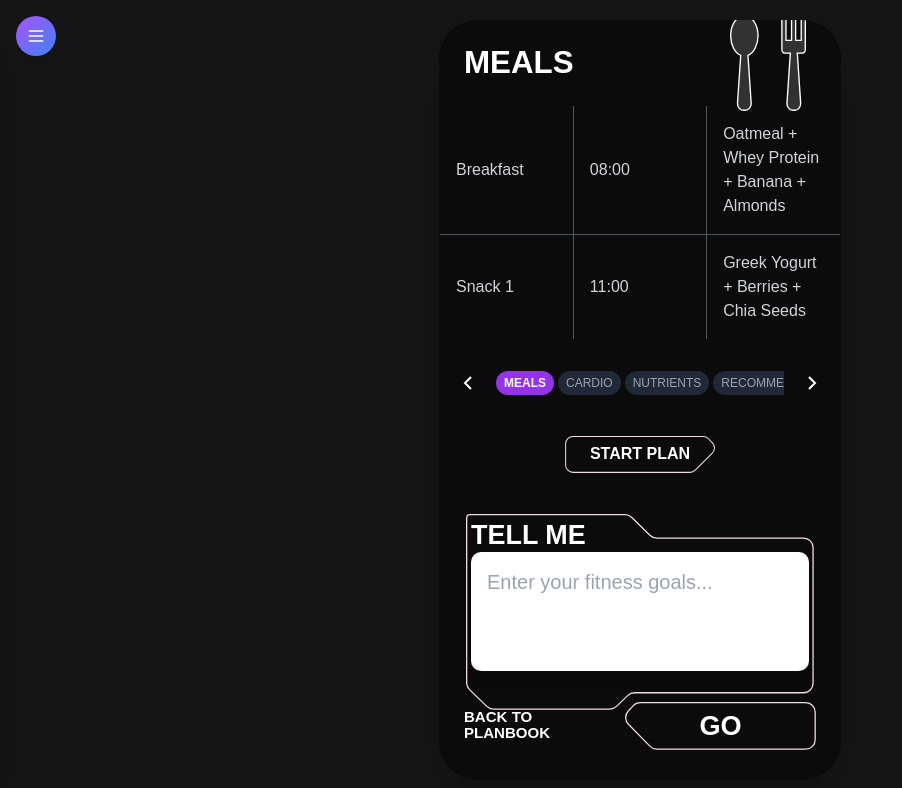
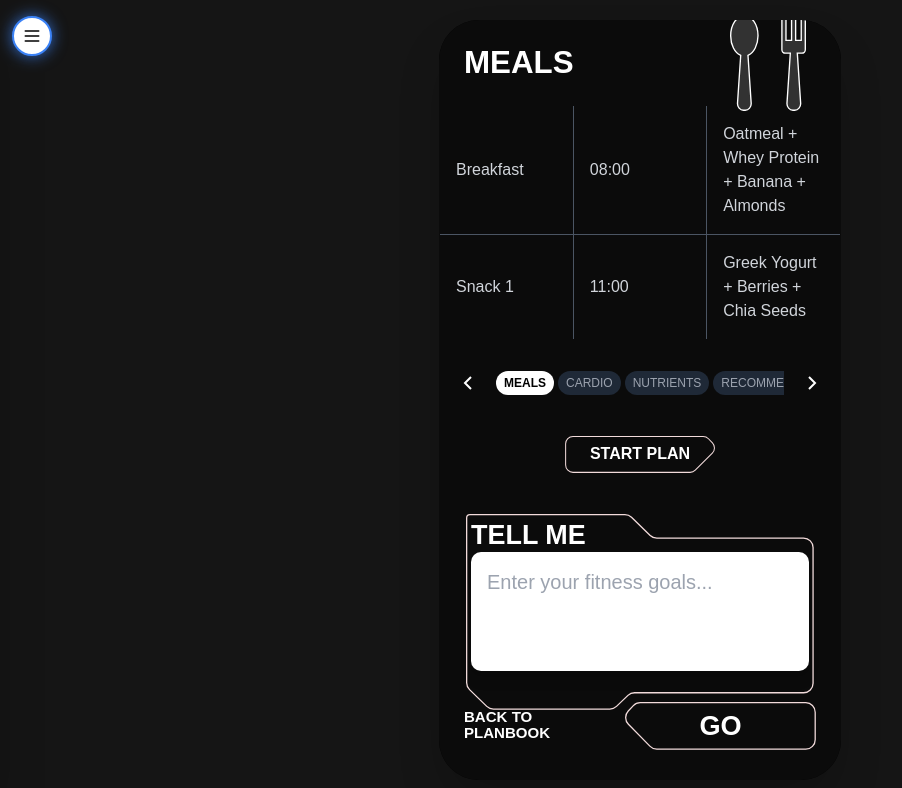
Before and after one commit to amirnajjar92/Synapse, a Next.js app: page /plan-detail/1 in a window 1280 px wide. Shown: the top 788 px of the page, without its empty margins (0-902 px from the left). Built offline with nearby package versions, Linux system fonts and the light colour scheme; sample sign-in values are in the browser's storage; a web font is replaced by a local one.

Commit message:
Update active tab to white background and burger button to white with blue glow

```diff
--- a/src/components/PlanTable.tsx
+++ b/src/components/PlanTable.tsx
@@ -143,7 +143,7 @@ const PlanTable: React.FC<PlanTableProps> = ({
                   onClick={() => onTabClick && onTabClick(index)}
                   className={`px-2 py-1 rounded-full text-xs transition-all whitespace-nowrap ${
                     index === currentTableIndex
-                      ? 'bg-purple-600 text-white font-semibold'
+                      ? 'bg-white text-black font-semibold'
                       : 'bg-gray-800 text-gray-400 hover:bg-gray-700'
                   }`}
                 >
--- a/src/components/Sidebar.tsx
+++ b/src/components/Sidebar.tsx
@@ -51,10 +51,14 @@ export default function Sidebar() {
       {!isOpen && (
         <button
           onClick={() => setIsOpen(true)}
-          className="fixed top-4 left-4 z-[60] w-10 h-10 rounded-full bg-gradient-to-br from-purple-500 to-blue-500 flex items-center justify-center text-white font-bold text-lg shadow-lg hover:scale-110 transition-transform"
+          className="fixed top-4 left-3 z-[60] w-10 h-10 rounded-full bg-white flex items-center justify-center text-black font-bold text-lg shadow-lg hover:scale-110 transition-transform"
+          style={{
+            boxShadow: '0 0 15px rgba(59, 130, 246, 0.8)',
+            border: '2px solid rgba(59, 130, 246)'
+          }}
         >
           <svg width="20" height="20" viewBox="0 0 24 24" fill="none">
-            <path d="M4 6h16M4 12h16M4 18h16" stroke="white" strokeWidth="2" strokeLinecap="round" />
+            <path d="M4 6h16M4 12h16M4 18h16" stroke="black" strokeWidth="2" strokeLinecap="round" />
           </svg>
         </button>
       )}
```
